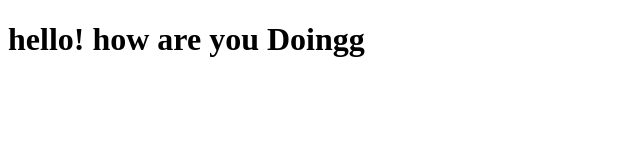
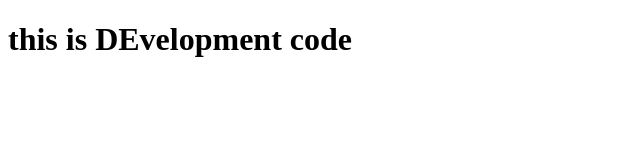
Before and after one commit to YashDesai-11/netlify_1, a plain HTML site: page index.html in a window 1280 px wide. Shown: the whole page, without its empty margins (0-640 px from the left). Drawn offline with Linux system fonts and the light colour scheme.

Commit message:
secondcommit

```diff
--- a/index.html
+++ b/index.html
@@ -6,6 +6,6 @@
     <title>Document</title>
 </head>
 <body>
-    <h1>hello! how are you Doingg</h1>
+    <h1>this is DEvelopment code</h1>
 </body>
 </html>
```
